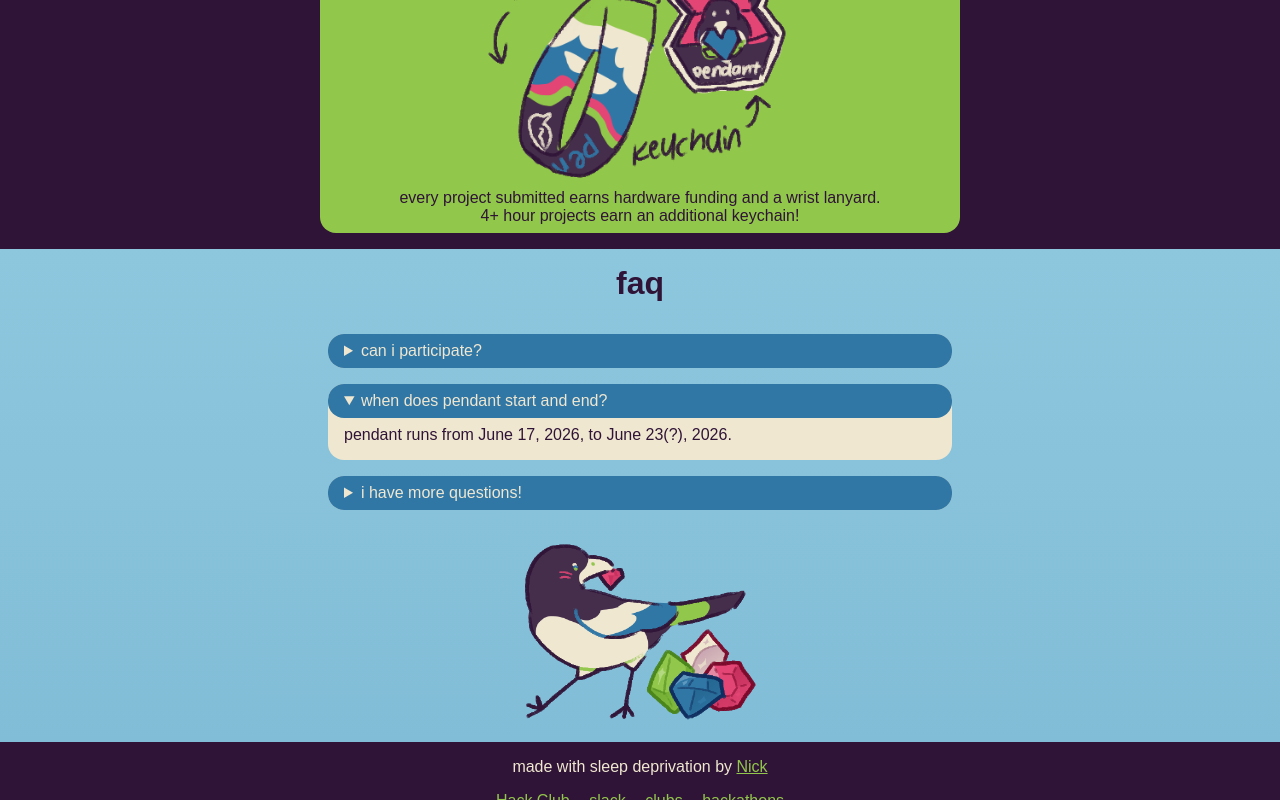
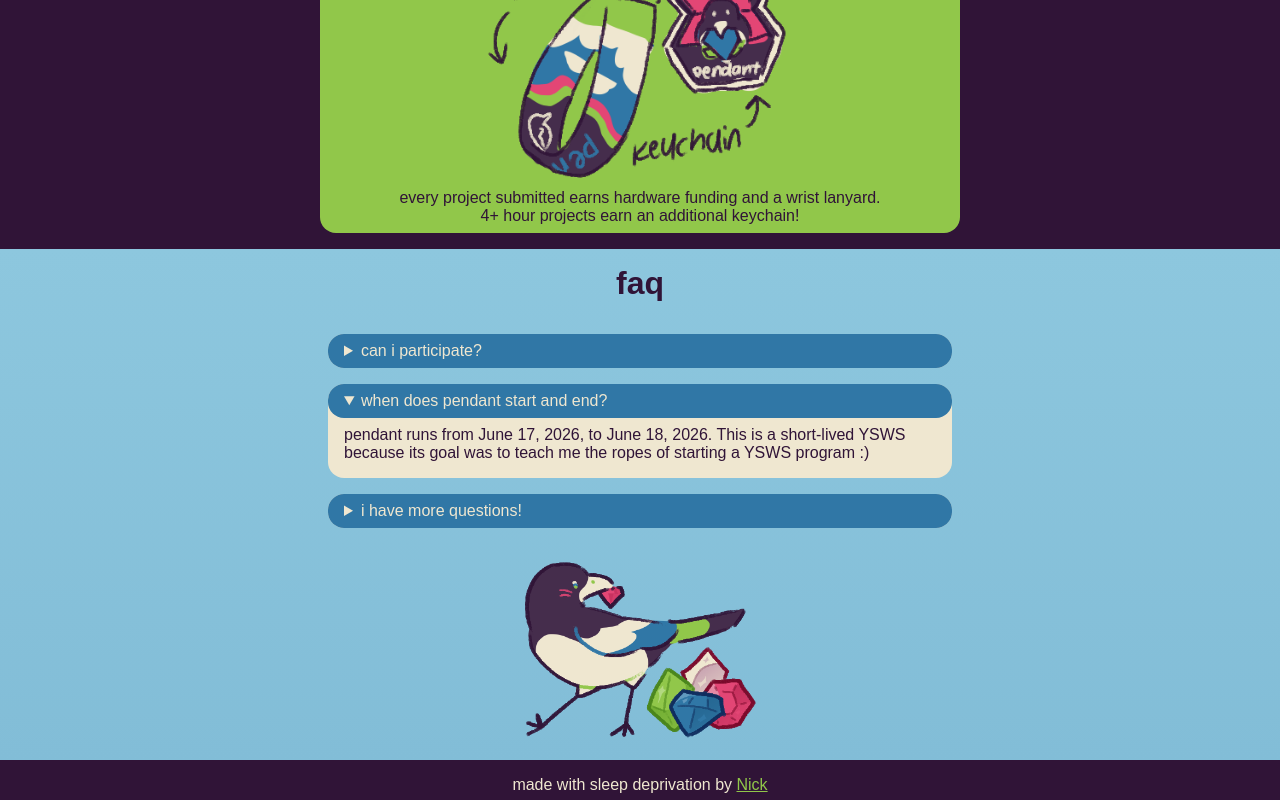
Before and after one commit to autowattage/pendant, an Eleventy site: page content/index.html in a window 1280 px wide. Both pictures are taken after a click on the heading "when does pendant start and end?". Shown: the part 1895-2695 px from the top of the page. Built offline with nearby package versions, Linux system fonts and the light colour scheme; Eleventy itself is replaced by a stand-in of ours; files that its build step writes are made by us from their sources.

Commit message:
corrected date, grammar cleanup

```diff
--- a/content/index.html
+++ b/content/index.html
@@ -3,7 +3,7 @@
   <head>
     <meta charset="utf-8">
     <meta name="viewport" content="width=device-width,initial-scale=1">
-    <meta name="description" content="Pendant is a Hack Club YSWS program, where you ship decorative/keychainable hardware to earn a custom lanyard.">
+    <meta name="description" content="Pendant is a Hack Club YSWS program, where you ship a hardware keychain to earn a custom lanyard.">
     <title>Pendant</title>
     <link rel="canonical" href="https://pendant.hackclub.com" />
     <link rel="stylesheet" href="/public/css/index.css">
@@ -19,7 +19,6 @@
     </header>
 
     <main>
-      <!-- <img class="magpie-hr" src="/public/img/magpie-hr.gif" alt="A magpie chases after various jewelery."></img> -->
       <section id="inspo">
         <h2>you could make...</h2>
         <ul>
@@ -67,7 +66,7 @@
         </details>
         <details>
           <summary>when does pendant start and end?</summary>
-          <p>pendant runs from June 17, 2026, to June 23(?), 2026.</p>
+          <p>pendant runs from June 17, 2026, to June 18, 2026. This is a short-lived YSWS because its goal was to teach me the ropes of starting a YSWS program :)</p>
         </details>
         <details>
           <summary>i have more questions!</summary>
```
